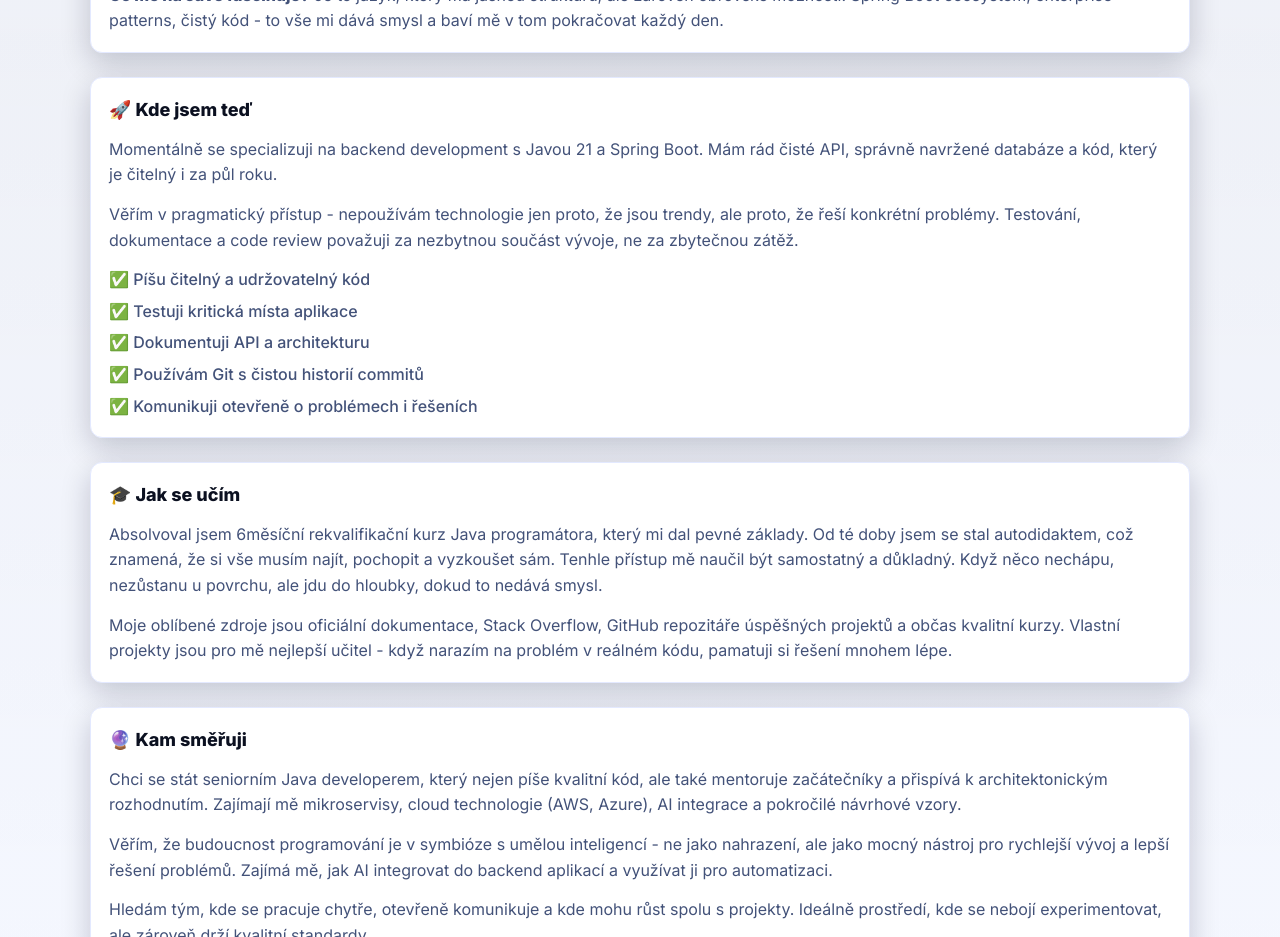
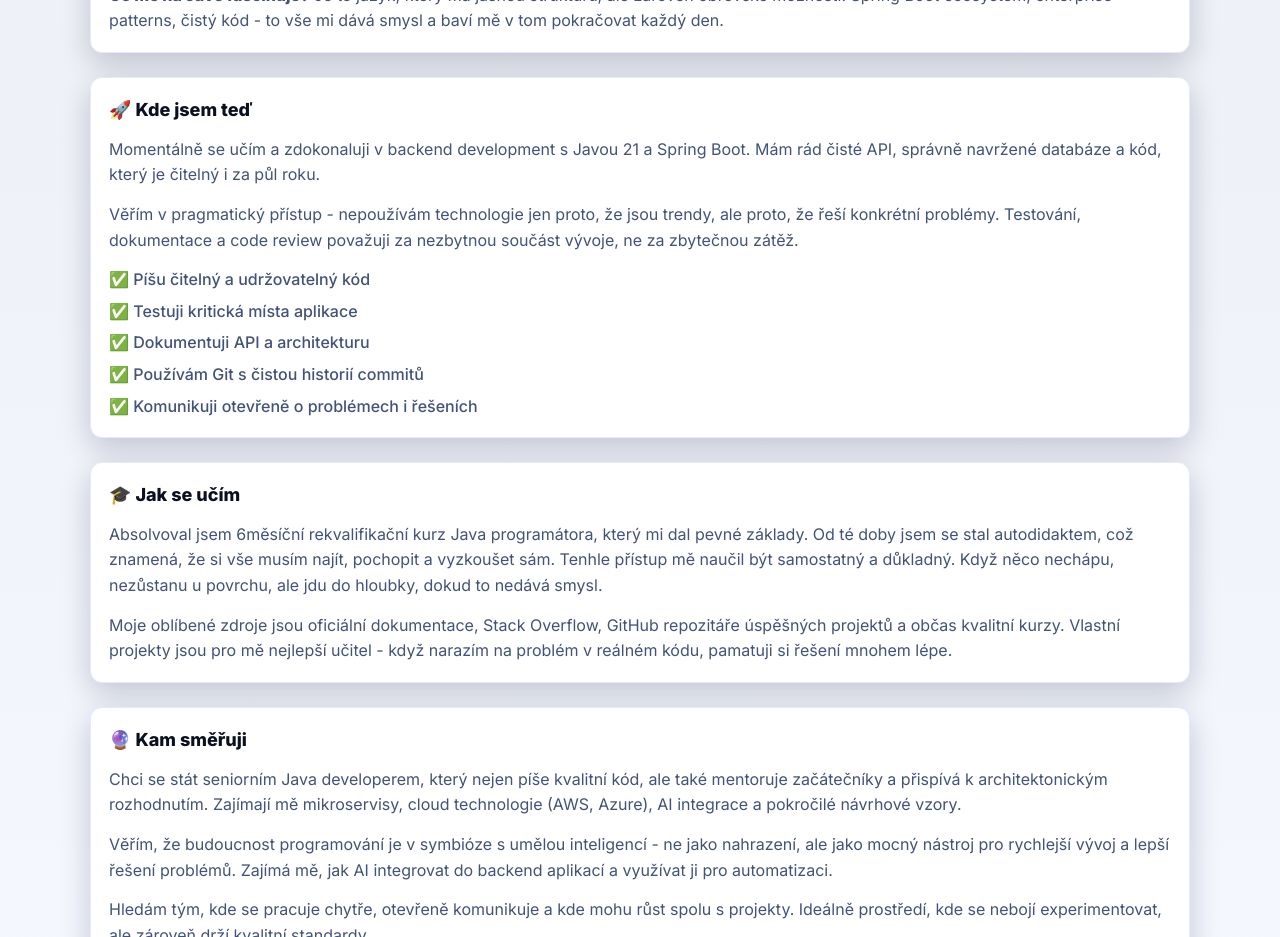
Before and after one commit to Dejv1sko/codebydejv-portfolio, a plain HTML site: page index.html in a window 1280 px wide. Shown: the part 820-1757 px from the top of the page. Drawn offline with Linux system fonts and the light colour scheme.

Commit message:
Update kde jsem ted

```diff
--- a/index.html
+++ b/index.html
@@ -112,7 +112,7 @@
           <div class="card">
             <h3>🚀 Kde jsem teď</h3>
             <p>
-              Momentálně se specializuji na backend development s Javou 21 a Spring Boot. Mám rád čisté API,
+              Momentálně se učím a zdokonaluji  v backend development s Javou 21 a Spring Boot. Mám rád čisté API,
               správně navržené databáze a kód, který je čitelný i za půl roku.
             </p>
             <p>
```
